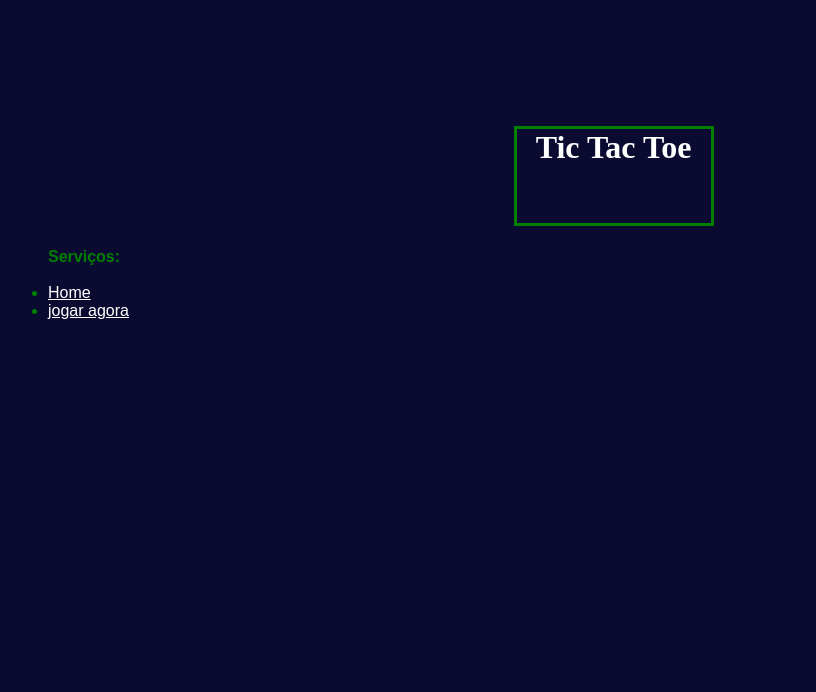
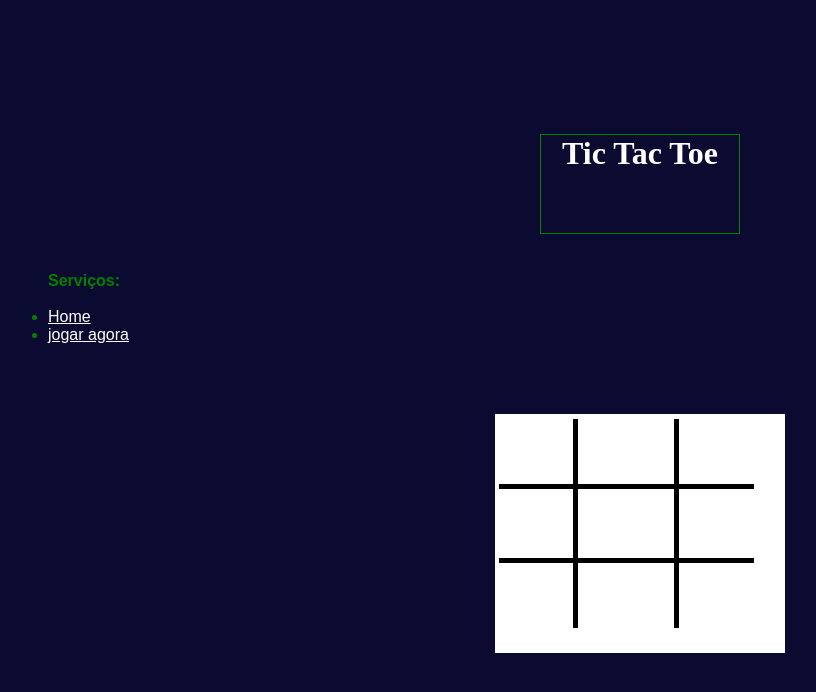
Before and after one commit to llBessa/tic-tac-toe, a PHP site: page /velha.php in a window 1280 px wide. Shown: the top 692 px of the page, without its empty margins (0-816 px from the left). Run offline with PHP 8.4, Linux system fonts and the light colour scheme.

Commit message:
alterações na imagem e criação do navigator

```diff
--- /dev/null
+++ b/navigator.php
@@ -0,0 +1,10 @@
+    <div class="txt">
+        <h1 class="logo">Tic Tac Toe </h1>
+    </div>
+    <ul>
+        <nav class="list">
+            <strong class="list-title">Serviços:</strong> <br> <br>
+            <li><a href="index.php">Home</a></li>
+            <li><a href="velha.php">jogar agora</a></li>
+        </nav>
+    </ul>
--- a/style.css
+++ b/style.css
@@ -11,14 +11,19 @@ a {
     color: white;
 }
 
-.logo, h1{
-    margin-left: 40%;
+.txt {
+    text-align: center;
+    display: flex;
+    justify-content: center;
+}
+
+.logo{
     margin-top: 10%;
     width: 200px;
     height: 100px;
     color: white;
     text-align: center;
-    border: solid;
+    border: 1px solid;
     border-color: green;
 }
 
@@ -31,3 +36,9 @@ a {
 .list-title {
     font-style: normal;
 }
+
+.imagem {
+    display: flex ;
+    align-items: center;
+    justify-content: center;
+}
--- a/velha.php
+++ b/velha.php
@@ -9,15 +9,13 @@
     <title>Tic Tac Toe</title>
 </head>
 <body>
-    <h1 class="logo">Tic Tac Toe </h1>
-    <ul>
-        <nav class="list">
-            <strong class="list-title">Serviços:</strong> <br> <br>
-            <li><a href="index.php">Home</a></li>
-            <li><a href="velha.php">jogar agora</a></li>
-        </nav>
-    </ul>
+    <?php
+        include_once("navigator.php");
+    ?>
     <br><br><br>
+    <div class="imagem">
+        <img src="imagens/velha.png" alt="jogo da velha" id="board">
+    </div>
 
 </body>
 </html>
```
Also changed, not shown: index.php (+3 -8 lines).
